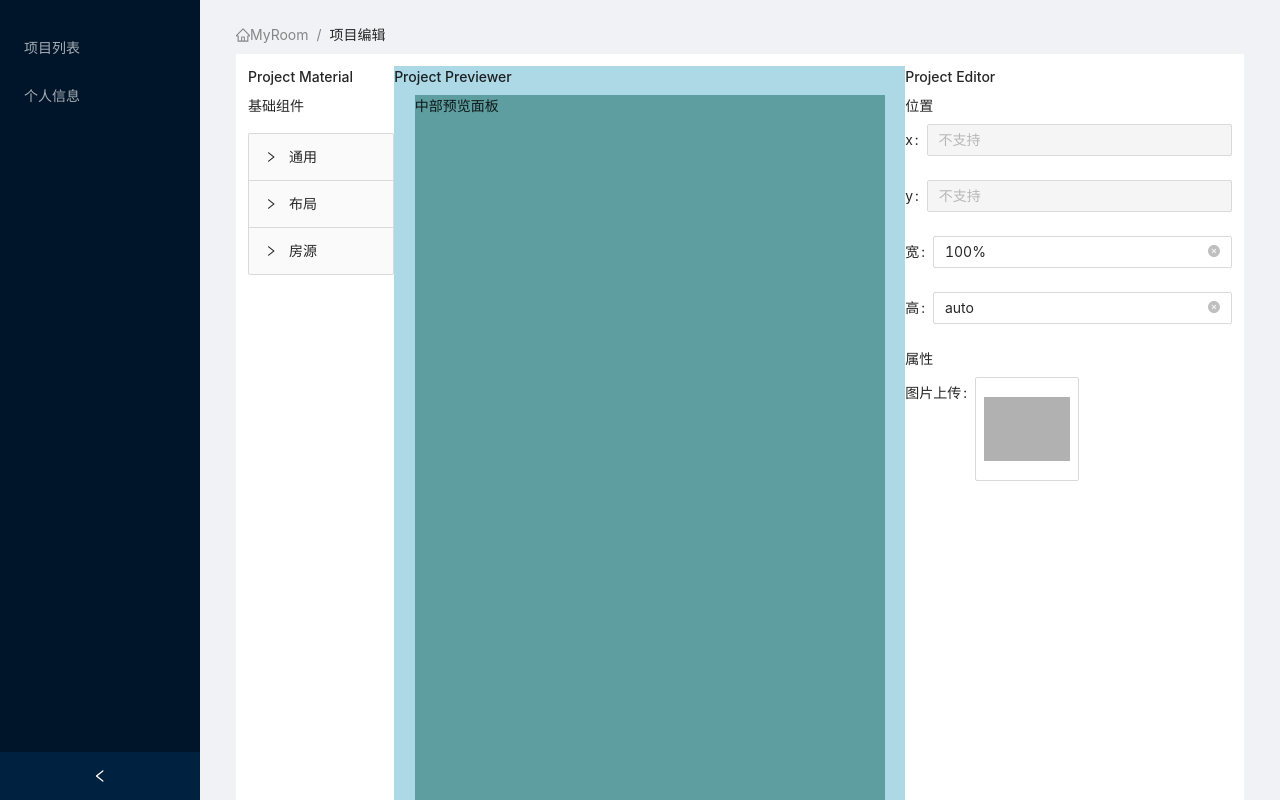
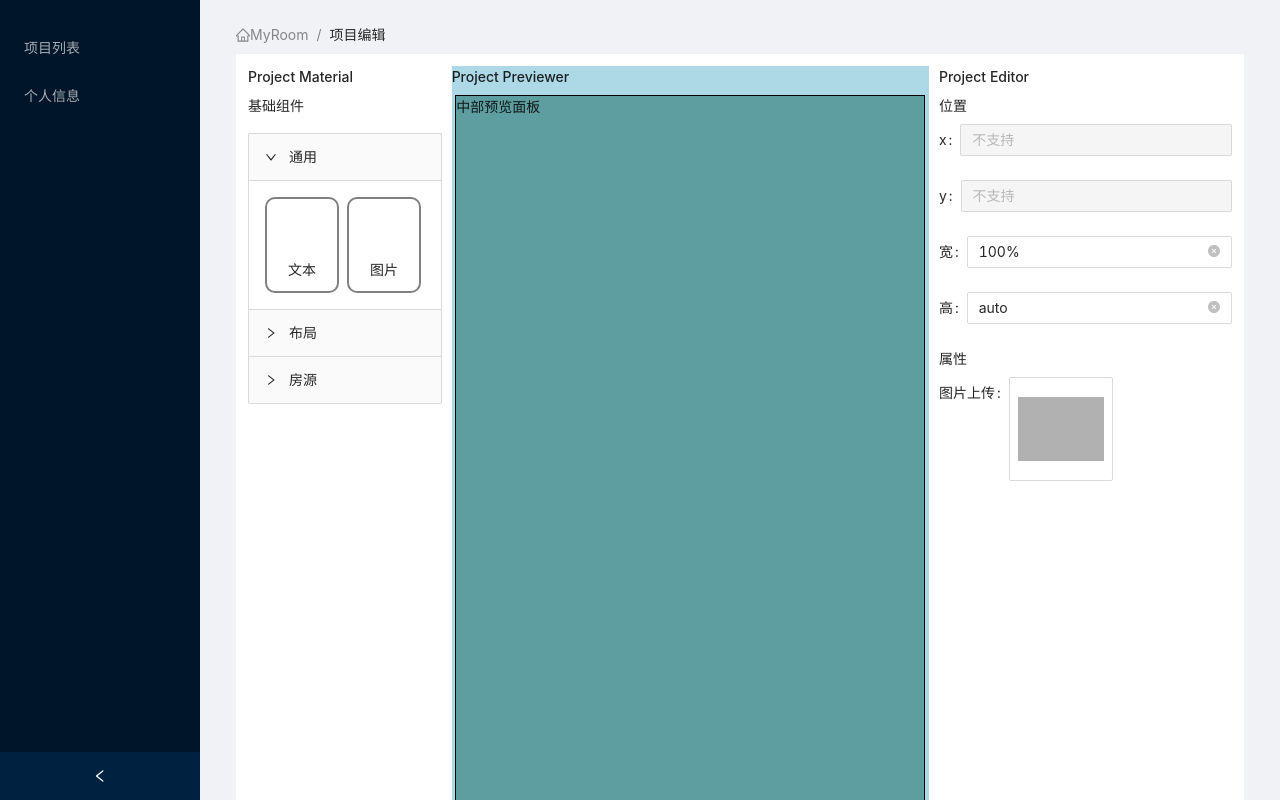
Before and after one commit to MyRoom-Bytedance/MyRoom-Admin, a React (Create React App) app: page /admin/project/editor/1 in a window 1280 px wide. Built offline with nearby package versions, Linux system fonts and the light colour scheme; grey boxes are pictures that could not be loaded.

Commit message:
feat(lowcode、index): 增加组件拖拽功能，优化布局

```diff
--- a/src/index.tsx
+++ b/src/index.tsx
@@ -7,23 +7,23 @@ import { Provider } from 'react-redux';
 import { persistor, store } from './redux/store';
 import { PersistGate } from 'redux-persist/integration/react';
 import { FallbackLoading } from './components/FallbackLoading';
+import { DndProvider } from 'react-dnd';
+import { HTML5Backend } from 'react-dnd-html5-backend';
 
 const Index = () => {
-    return <Suspense fallback={<FallbackLoading />}>
-        {useRoutes(routeConfig)}
-    </Suspense>
-}
+    return <Suspense fallback={<FallbackLoading />}>{useRoutes(routeConfig)}</Suspense>;
+};
 
 // 使用ReactDOM.createRoot开启Fiber架构的Concurrent Mode
-const root = ReactDOM.createRoot(
-    document.getElementById('root') as HTMLElement
-);
+const root = ReactDOM.createRoot(document.getElementById('root') as HTMLElement);
 root.render(
     <React.StrictMode>
         <BrowserRouter>
             <Provider store={store}>
                 <PersistGate persistor={persistor}>
-                    <Index />
+                    <DndProvider backend={HTML5Backend}>
+                        <Index />
+                    </DndProvider>
                 </PersistGate>
             </Provider>
         </BrowserRouter>
--- a/src/lib/lowcode-editor/components/LeftPane/Material/index.tsx
+++ b/src/lib/lowcode-editor/components/LeftPane/Material/index.tsx
@@ -1,17 +1,19 @@
 /*
  * @Author: cos
  * @Date: 2022-05-11 20:30:46
- * @LastEditTime: 2022-05-11 21:34:22
+ * @LastEditTime: 2022-05-13 22:08:11
  * @LastEditors: cos
  * @Description: 物料展示
  * @FilePath: \MyRoom-Admin\src\lib\lowcode-editor\components\LeftPane\Material\index.tsx
  */
-import { Card } from 'antd';
 import IconFont from 'components/IconFont';
 import styled from 'styled-components';
 import React from 'react';
+import { useDrag } from 'react-dnd';
+
 const MaterialCard = styled.section`
     padding: 0.625rem 0.9375rem;
+    display: flex;
     flex-flow: column wrap;
     gap: 0.625rem;
     justify-content: center;
@@ -19,14 +21,16 @@ const MaterialCard = styled.section`
     border: 2px solid gray;
     border-radius: 10px;
     align-items: center;
+    transition: all 0.3s linear;
 `;
 type Props = {
     attr: Component;
 };
 export const Material = React.memo(({ attr }: Props) => {
     const { id, name, type, icon = 'icon-default', position } = attr;
+    const [, drag] = useDrag(() => ({ type: 'Material', attr }));
     return (
-        <MaterialCard style={{ display: 'flex' }}>
+        <MaterialCard ref={drag}>
             <IconFont type={icon} style={{ fontSize: 40, color: 'gray' }} />
             {name}
             {/* 这是一个{name}物料，类型为{type} */}
--- a/src/lib/lowcode-editor/components/LeftPane/index.tsx
+++ b/src/lib/lowcode-editor/components/LeftPane/index.tsx
@@ -1,7 +1,7 @@
 /*
  * @Author: cos
  * @Date: 2022-05-11 18:32:51
- * @LastEditTime: 2022-05-11 21:54:47
+ * @LastEditTime: 2022-05-13 01:35:10
  * @LastEditors: cos
  * @Description: 左部组件面板
  * @FilePath: \MyRoom-Admin\src\lib\lowcode-editor\components\LeftPane\index.tsx
@@ -16,7 +16,7 @@ export const LeftPane = React.memo(({}: Props) => {
     return (
         <Space direction="vertical" size="middle" style={{ display: 'flex' }}>
             基础组件
-            <Collapse defaultActiveKey={['1']}>
+            <Collapse defaultActiveKey={['通用']}>
                 <Panel header="通用" key="通用">
                     <Space wrap>
                         {materialList.map((item) => (
--- a/src/lib/lowcode-editor/components/MidPane/index.tsx
+++ b/src/lib/lowcode-editor/components/MidPane/index.tsx
@@ -1,12 +1,13 @@
 /*
  * @Author: cos
  * @Date: 2022-05-11 18:32:51
- * @LastEditTime: 2022-05-11 21:53:56
+ * @LastEditTime: 2022-05-13 21:59:06
  * @LastEditors: cos
  * @Description: 中部预览面板
  * @FilePath: \MyRoom-Admin\src\lib\lowcode-editor\components\MidPane\index.tsx
  */
 import React from 'react';
+import { useDrop } from 'react-dnd';
 import styled from 'styled-components';
 
 const MidPaneContainer = styled.section`
@@ -15,17 +16,20 @@ const MidPaneContainer = styled.section`
     align-items: center;
 `;
 const Preview = styled.section`
+    box-sizing: border-box;
     position: relative;
     width: 470px;
     height: 840px;
     background-color: cadetblue;
+    border: 1px solid black;
 `;
 type Props = {};
 
 export const MidPane = React.memo(({}: Props) => {
+    const [, drop] = useDrop(() => ({ accept: 'Material' }));
     return (
         <MidPaneContainer>
-            <Preview>中部预览面板</Preview>
+            <Preview ref={drop}>中部预览面板</Preview>
         </MidPaneContainer>
     );
 });
--- a/src/pages/ProjectEditor/index.tsx
+++ b/src/pages/ProjectEditor/index.tsx
@@ -125,8 +125,8 @@ export const ProjectEditor = React.memo(() => {
     console.log(project.components[0].props);
 
     return (
-        <Row>
-            <Col flex={2}>
+        <Row style={{ gap: 10 }}>
+            <Col flex={1}>
                 <h1>Project Material</h1>
                 <LeftPane />
             </Col>
```
